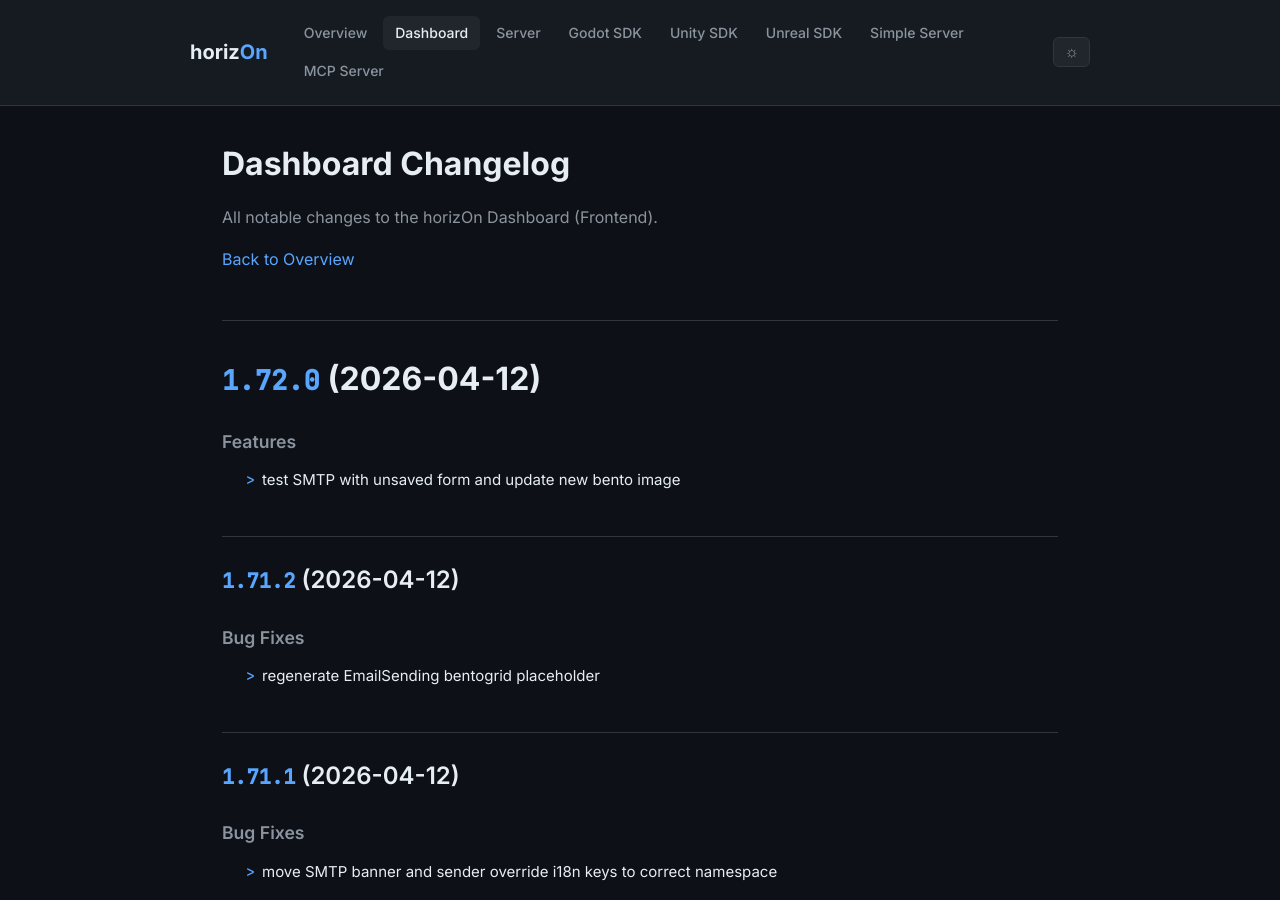
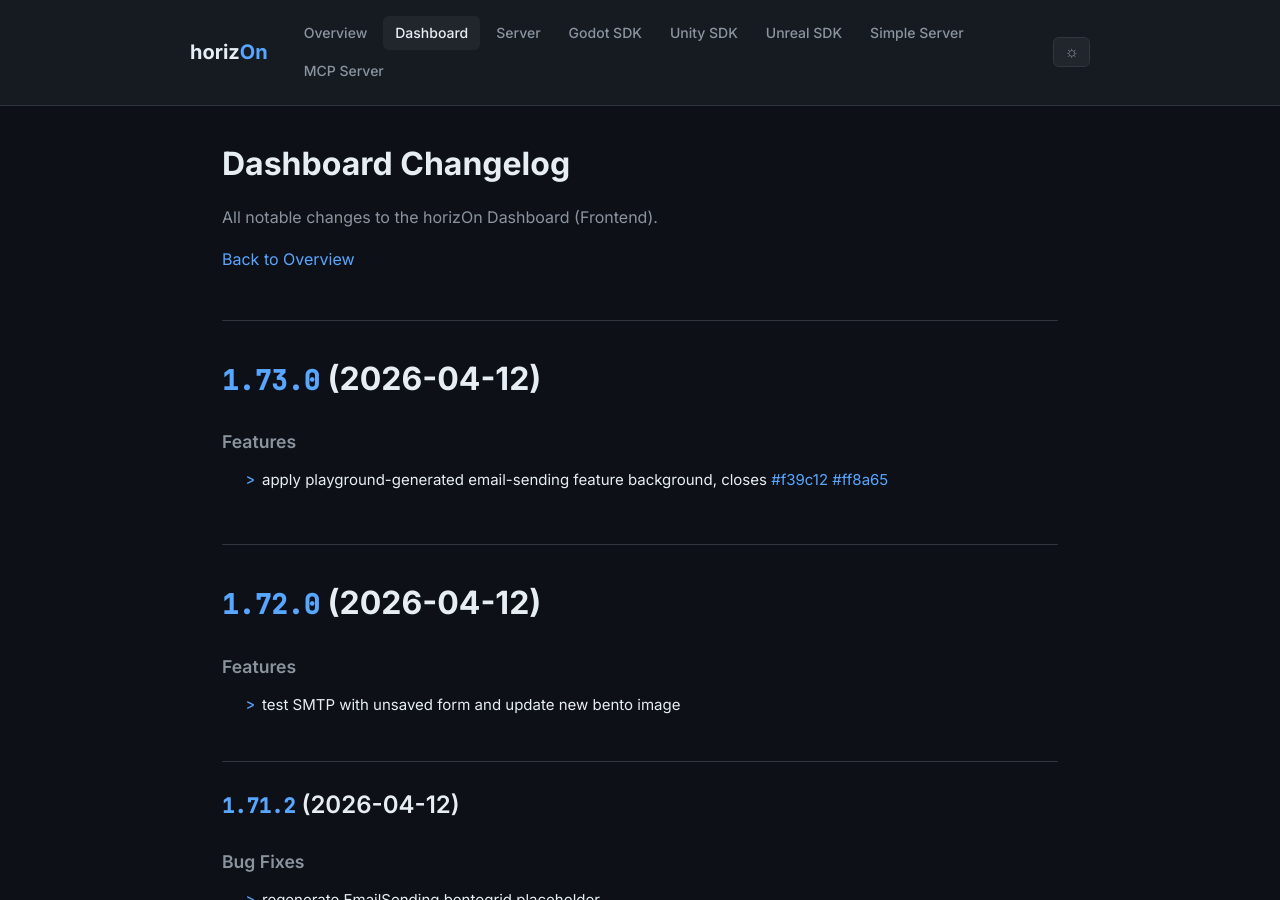
Before and after one commit to ProjectMakersDE/horizOn-Changelog, a Jekyll site: the page built from dashboard-changelog.md, in a window 1280 px wide and 900 px high. Built offline with Jekyll 4.4.1, drawn with Linux system fonts in a browser that asks for light colours.

Commit message:
chore: sync changelogs [skip ci]

```diff
--- a/dashboard-changelog.md
+++ b/dashboard-changelog.md
@@ -8,6 +8,13 @@ title: Dashboard Changelog
 All notable changes to the horizOn Dashboard (Frontend).
 
 [Back to Overview](.)
+
+# [1.73.0](https://github.com/ProjectMakersDE/horizOn-Dashboard/compare/v1.72.0...v1.73.0) (2026-04-12)
+
+
+### Features
+
+* apply playground-generated email-sending feature background ([d0dee88](https://github.com/ProjectMakersDE/horizOn-Dashboard/commit/d0dee885c67c0f4477ccc67a96821ad0d565c1f1)), closes [#f39c12](https://github.com/ProjectMakersDE/horizOn-Dashboard/issues/f39c12) [#ff8a65](https://github.com/ProjectMakersDE/horizOn-Dashboard/issues/ff8a65)
 
 # [1.72.0](https://github.com/ProjectMakersDE/horizOn-Dashboard/compare/v1.71.2...v1.72.0) (2026-04-12)
 
```
Also changed, not shown: index.md (+1 -1 lines).
